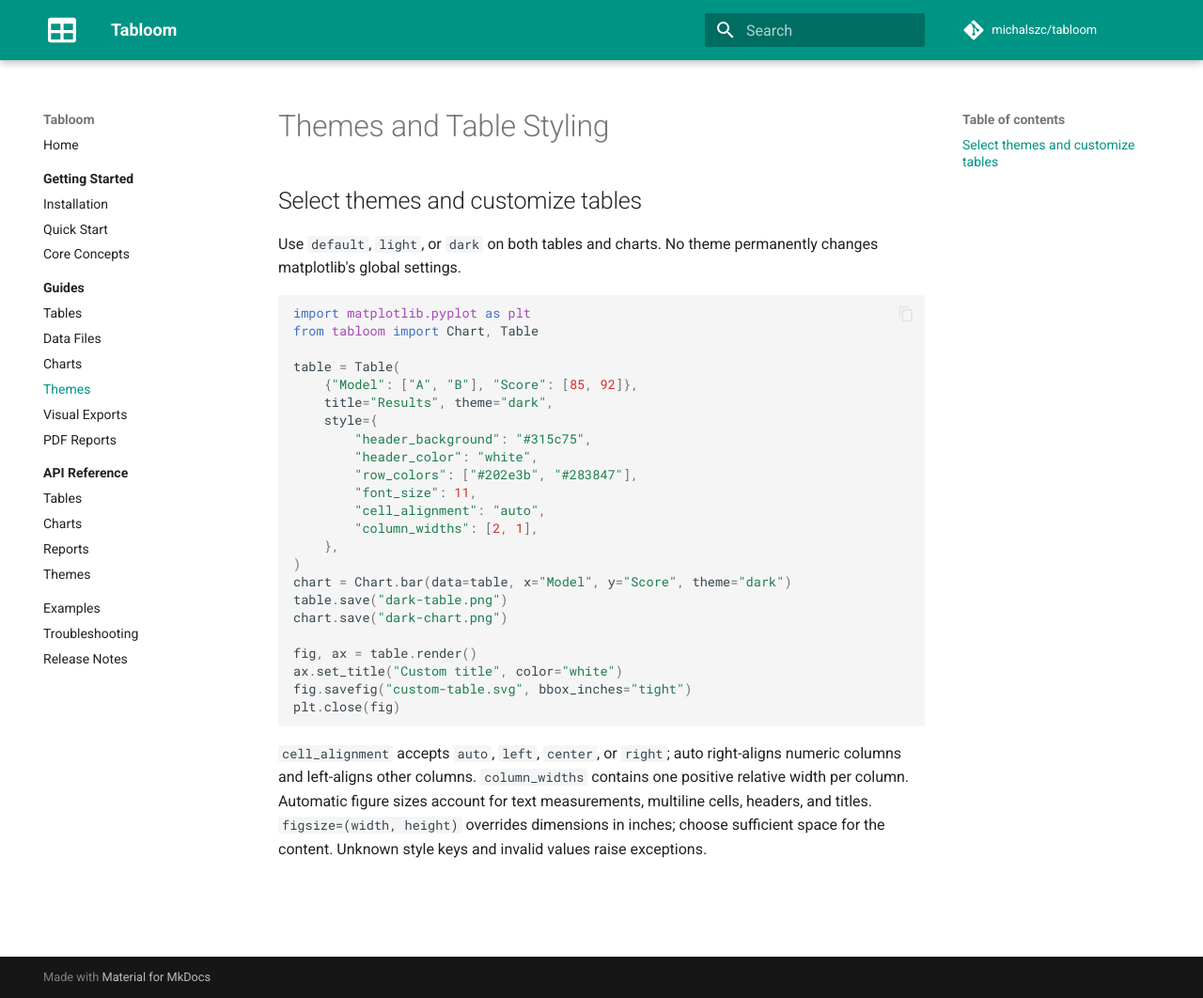
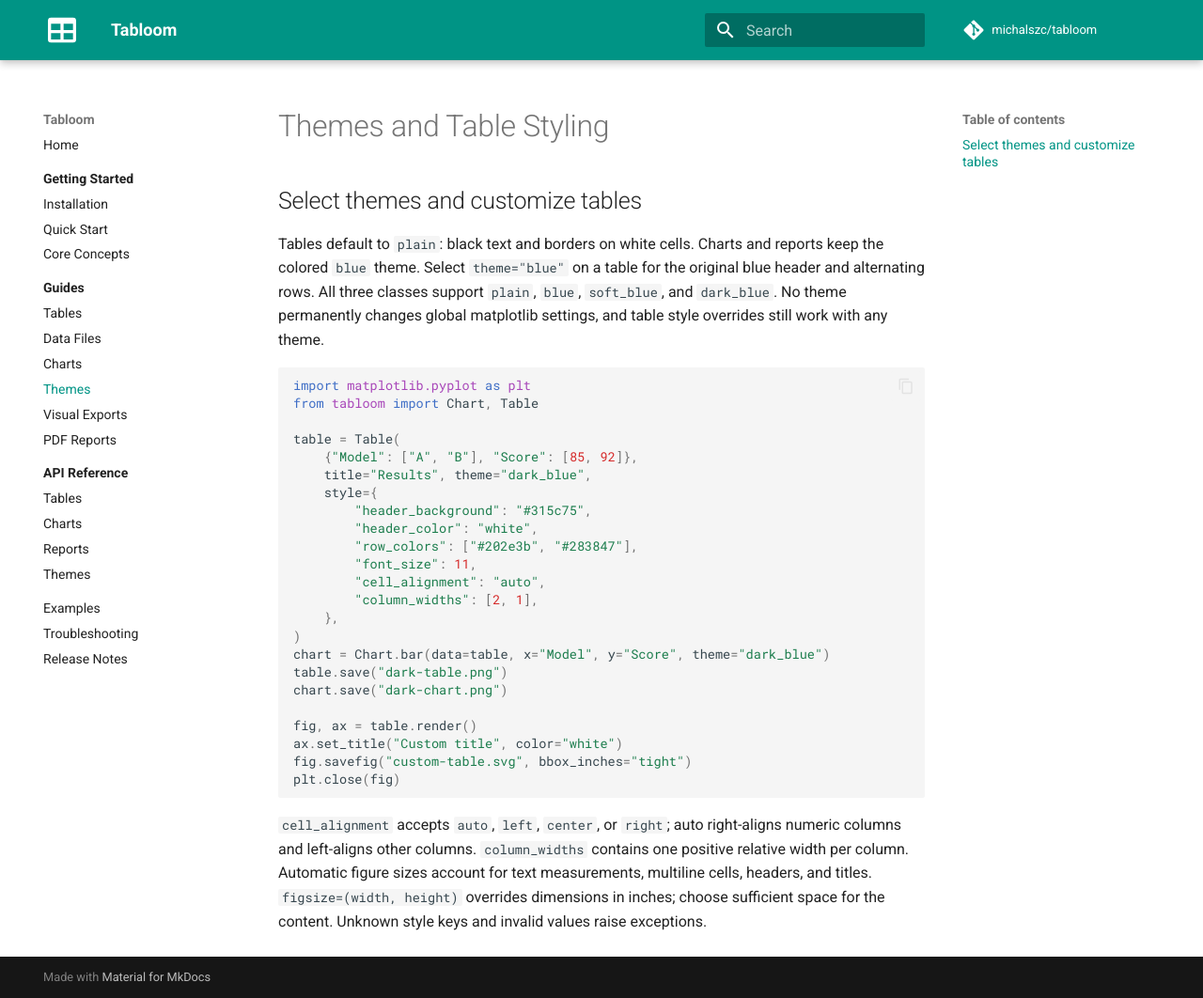
Before and after one commit to michalszc/prettydata, an MkDocs documentation site: the page built from documentation/guides/themes.md, in a window 1280 px wide and 1062 px high. Shown: the whole window at 94% size. Built offline with MkDocs 1.6.1 and Material for MkDocs 9.7.7, drawn with Linux system fonts in a browser that asks for light colours; comment, search, counter and statistics services are not loaded.

Commit message:
feat(themes): name palettes and default tables to plain

````diff
--- a/documentation/guides/themes.md
+++ b/documentation/guides/themes.md
@@ -2,8 +2,11 @@
 
 ## Select themes and customize tables
 
-Use `default`, `light`, or `dark` on both tables and charts. No theme permanently
-changes matplotlib's global settings.
+Tables default to `plain`: black text and borders on white cells. Charts and
+reports keep the colored `blue` theme. Select `theme="blue"` on a table
+for the original blue header and alternating rows. All three classes support
+`plain`, `blue`, `soft_blue`, and `dark_blue`. No theme permanently changes global
+matplotlib settings, and table style overrides still work with any theme.
 
 ```python
 import matplotlib.pyplot as plt
@@ -11,7 +14,7 @@
 
 table = Table(
     {"Model": ["A", "B"], "Score": [85, 92]},
-    title="Results", theme="dark",
+    title="Results", theme="dark_blue",
     style={
         "header_background": "#315c75",
         "header_color": "white",
@@ -21,7 +24,7 @@
         "column_widths": [2, 1],
     },
 )
-chart = Chart.bar(data=table, x="Model", y="Score", theme="dark")
+chart = Chart.bar(data=table, x="Model", y="Score", theme="dark_blue")
 table.save("dark-table.png")
 chart.save("dark-chart.png")
 
````
Also changed, not shown: README.md (+3 -1 lines), documentation/guides/tables.md (+4 -0 lines), documentation/reference/charts.md (+1 -1 lines), documentation/reference/index.md (+1 -1 lines), documentation/reference/themes.md (+8 -3 lines), documentation/release-notes.md (+4 -0 lines), 11 other files.
